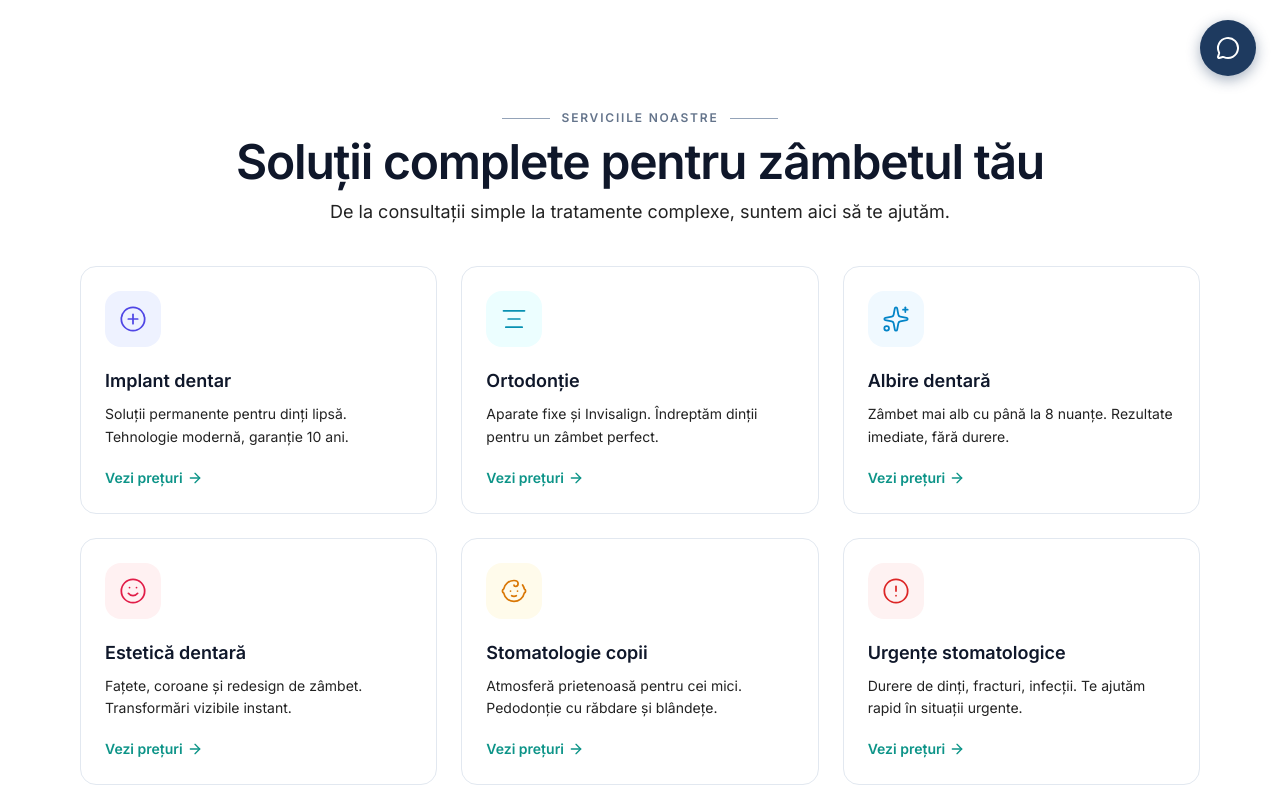
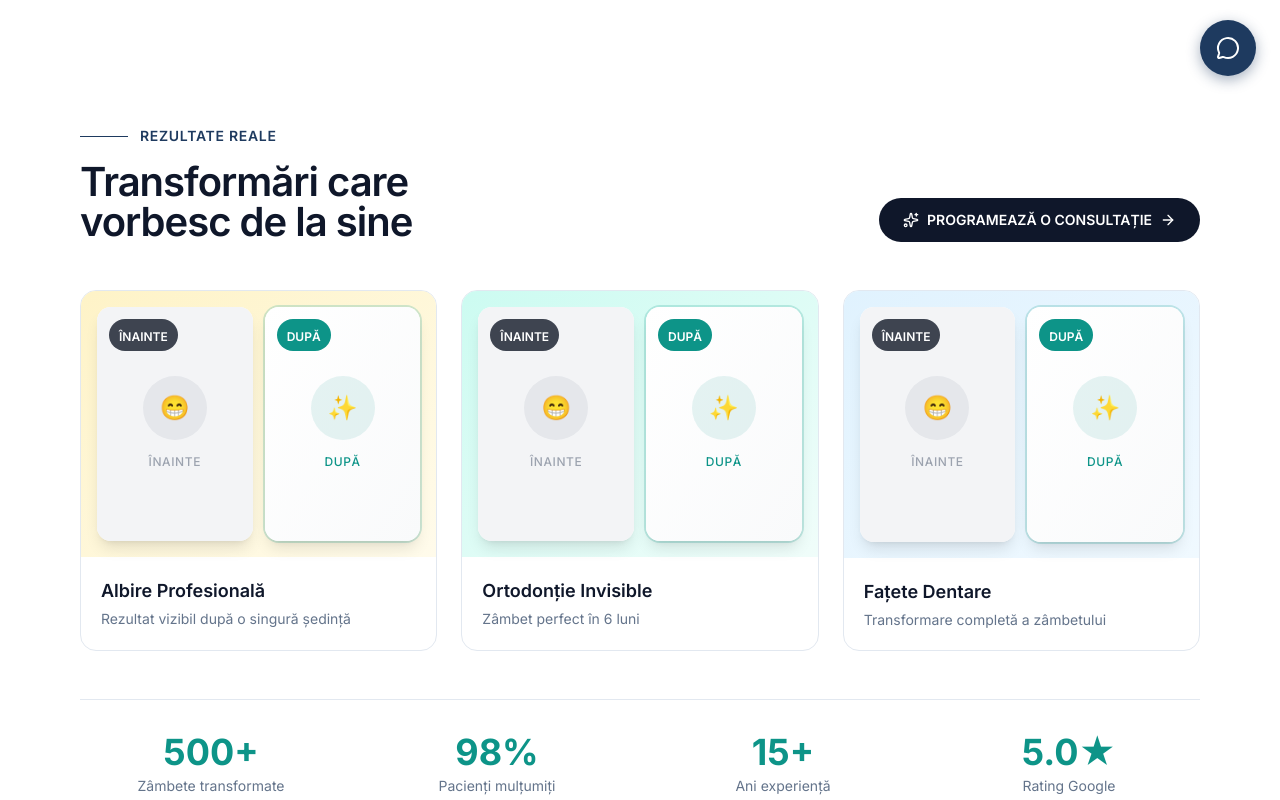
Before and after one commit to atwonio16/doctor-suciu-dental, a React (Vite) app: page / in a window 1280 px wide. Shown: the part 700-1500 px from the top of the page. Built offline with nearby package versions, Linux system fonts and the light colour scheme; no server answers.

Commit message:
feat: add Before & After section with 3-column layout

```diff
--- a/src/pages/HomePage.tsx
+++ b/src/pages/HomePage.tsx
@@ -1,5 +1,6 @@
 import { useEffect } from 'react';
 import HeroSection from '../sections/HeroSection';
+import BeforeAfterSection from '../sections/BeforeAfterSection';
 import ServicesPreview from '../sections/ServicesPreview';
 import WhyChooseSection from '../sections/WhyChooseSection';
 import ReviewsSection from '../sections/ReviewsSection';
@@ -45,7 +46,10 @@ const HomePage = () => {
       {/* 1. Hero - Prima secțiune, critică */}
       <HeroSection />
 
-      {/* 2. Servicii principale - Overview rapid */}
+      {/* 2. Before & After - Transformări reale */}
+      <BeforeAfterSection />
+
+      {/* 3. Servicii principale - Overview rapid */}
       <ServicesPreview />
 
       {/* 3. De ce noi - Diferențiatori */}
--- /dev/null
+++ b/src/sections/BeforeAfterSection.tsx
@@ -0,0 +1,152 @@
+import { ArrowRight, Sparkles } from 'lucide-react';
+import { Link } from 'react-router-dom';
+
+const cases = [
+  {
+    id: 1,
+    title: 'Albire Profesională',
+    description: 'Rezultat vizibil după o singură ședință',
+    beforeLabel: 'Înainte',
+    afterLabel: 'După',
+    color: 'from-amber-100 to-amber-50',
+  },
+  {
+    id: 2,
+    title: 'Ortodonție Invisible',
+    description: 'Zâmbet perfect în 6 luni',
+    beforeLabel: 'Înainte',
+    afterLabel: 'După',
+    color: 'from-teal-100 to-teal-50',
+  },
+  {
+    id: 3,
+    title: 'Fațete Dentare',
+    description: 'Transformare completă a zâmbetului',
+    beforeLabel: 'Înainte',
+    afterLabel: 'După',
+    color: 'from-sky-100 to-sky-50',
+  },
+];
+
+const BeforeAfterSection = () => {
+  return (
+    <section className="w-full py-16 sm:py-20 bg-white">
+      <div className="w-full px-4 sm:px-6 lg:px-12 xl:px-20">
+        <div className="max-w-7xl mx-auto">
+          {/* Header */}
+          <div className="flex flex-col lg:flex-row lg:items-end lg:justify-between gap-6 mb-12">
+            <div>
+              {/* Section Label */}
+              <div className="flex items-center gap-3 mb-4">
+                <span className="w-12 h-px bg-[#1e3a5f]" />
+                <span className="text-sm font-semibold tracking-wider text-[#1e3a5f] uppercase">
+                  Rezultate Reale
+                </span>
+              </div>
+
+              {/* Title */}
+              <h2 className="text-3xl sm:text-4xl lg:text-[2.5rem] font-semibold text-[#0f172a] leading-tight tracking-tight">
+                Transformări care<br className="hidden sm:block" /> vorbesc de la sine
+              </h2>
+            </div>
+
+            {/* CTA */}
+            <Link
+              to="/contact"
+              className="inline-flex items-center justify-center gap-2 font-semibold text-sm px-6 py-3 rounded-full transition-all duration-300 bg-[#0f172a] text-white hover:bg-[#1e3a5f] active:scale-95 self-start lg:self-auto"
+            >
+              <Sparkles className="w-4 h-4" />
+              PROGRAMEAZĂ O CONSULTAȚIE
+              <ArrowRight className="w-4 h-4" />
+            </Link>
+          </div>
+
+          {/* Cases Grid - 3 Columns */}
+          <div className="grid grid-cols-1 md:grid-cols-2 lg:grid-cols-3 gap-6">
+            {cases.map((caseItem) => (
+              <div
+                key={caseItem.id}
+                className="group bg-white rounded-2xl border border-[#e2e8f0] overflow-hidden hover:shadow-xl hover:shadow-[#0f172a]/5 transition-all duration-300"
+              >
+                {/* Images Container */}
+                <div className={`relative aspect-[4/3] bg-gradient-to-br ${caseItem.color} p-4`}>
+                  <div className="absolute inset-4 flex gap-3">
+                    {/* Before Image */}
+                    <div className="flex-1 relative rounded-xl overflow-hidden bg-white shadow-lg">
+                      <div className="absolute inset-0 flex items-center justify-center bg-gray-100">
+                        <div className="text-center p-4">
+                          <div className="w-16 h-16 mx-auto mb-2 rounded-full bg-gray-200 flex items-center justify-center">
+                            <span className="text-2xl">😁</span>
+                          </div>
+                          <span className="text-xs font-medium text-gray-400 uppercase tracking-wider">
+                            {caseItem.beforeLabel}
+                          </span>
+                        </div>
+                      </div>
+                      {/* Label */}
+                      <div className="absolute top-3 left-3 px-2.5 py-1 bg-gray-900/80 backdrop-blur-sm rounded-full">
+                        <span className="text-xs font-semibold text-white">ÎNAINTE</span>
+                      </div>
+                    </div>
+
+                    {/* After Image */}
+                    <div className="flex-1 relative rounded-xl overflow-hidden bg-white shadow-lg ring-2 ring-[#0d9488]/20">
+                      <div className="absolute inset-0 flex items-center justify-center bg-gradient-to-br from-white to-gray-50">
+                        <div className="text-center p-4">
+                          <div className="w-16 h-16 mx-auto mb-2 rounded-full bg-[#0d9488]/10 flex items-center justify-center">
+                            <span className="text-2xl">✨</span>
+                          </div>
+                          <span className="text-xs font-medium text-[#0d9488] uppercase tracking-wider">
+                            {caseItem.afterLabel}
+                          </span>
+                        </div>
+                      </div>
+                      {/* Label */}
+                      <div className="absolute top-3 left-3 px-2.5 py-1 bg-[#0d9488] rounded-full">
+                        <span className="text-xs font-semibold text-white">DUPĂ</span>
+                      </div>
+                    </div>
+                  </div>
+                </div>
+
+                {/* Content */}
+                <div className="p-5">
+                  <h3 className="text-lg font-semibold text-[#0f172a] mb-1">
+                    {caseItem.title}
+                  </h3>
+                  <p className="text-sm text-[#64748b]">
+                    {caseItem.description}
+                  </p>
+                </div>
+              </div>
+            ))}
+          </div>
+
+          {/* Bottom Stats */}
+          <div className="mt-12 pt-8 border-t border-[#e2e8f0]">
+            <div className="grid grid-cols-2 md:grid-cols-4 gap-6 text-center">
+              <div>
+                <div className="text-3xl sm:text-4xl font-bold text-[#0d9488]">500+</div>
+                <div className="text-sm text-[#64748b] mt-1">Zâmbete transformate</div>
+              </div>
+              <div>
+                <div className="text-3xl sm:text-4xl font-bold text-[#0d9488]">98%</div>
+                <div className="text-sm text-[#64748b] mt-1">Pacienți mulțumiți</div>
+              </div>
+              <div>
+                <div className="text-3xl sm:text-4xl font-bold text-[#0d9488]">15+</div>
+                <div className="text-sm text-[#64748b] mt-1">Ani experiență</div>
+              </div>
+              <div>
+                <div className="text-3xl sm:text-4xl font-bold text-[#0d9488]">5.0★</div>
+                <div className="text-sm text-[#64748b] mt-1">Rating Google</div>
+              </div>
+            </div>
+          </div>
+        </div>
+      </div>
+    </section>
+  );
+};
+
+export default BeforeAfterSection;
```
